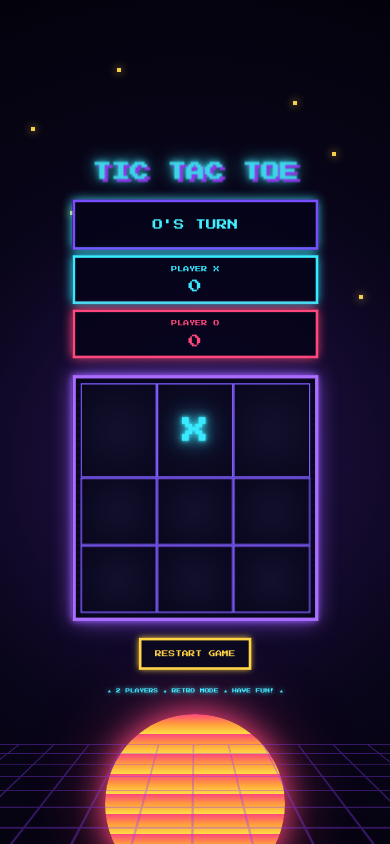
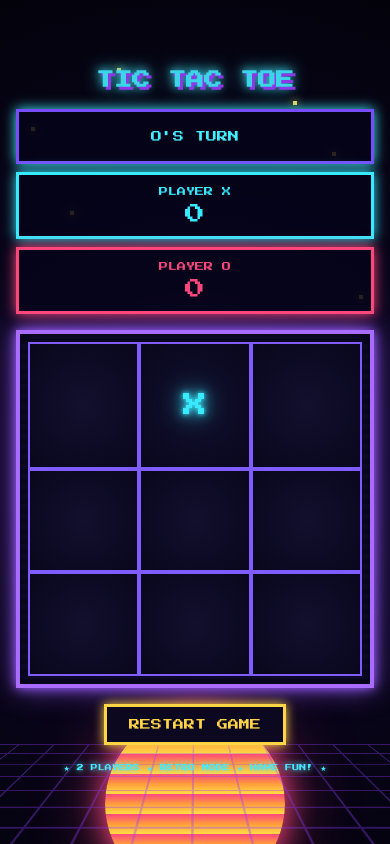
Before and after one commit to krishival09/Retro-Tic-Tac-Toe, a plain HTML site: page Tic Tac Toe.html in a window 390 px wide. Both pictures are taken after a click on the button 194 px from the left and 421 px from the top of the page. Drawn offline with Linux system fonts and the light colour scheme.

Commit message:
Refactor styles for improved layout and responsiveness
Adjusted styles for better responsiveness and visual appeal. Reduced sizes and margins for various elements.

```diff
--- a/Tic Tac Toe.html
+++ b/Tic Tac Toe.html
@@ -13,6 +13,10 @@
     box-sizing: border-box;
 }
 
+html, body {
+    height: 100%;
+}
+
 body {
     margin: 0;
     min-height: 100vh;
@@ -20,6 +24,7 @@ body {
     display: flex;
     justify-content: center;
     align-items: center;
+    padding: 16px;
 
     background:
         radial-gradient(circle at 50% 55%, #25134d 0%, #09051a 55%, #03020b 100%);
@@ -77,16 +82,17 @@ body::before {
 
 /* =========================
    GAME CONTAINER
+   (sized with clamp()/vh instead of a blanket
+   transform:scale so it fits laptop screens
+   without ever overflowing or getting tiny)
 ========================= */
 
 .game {
-    width: min(95vw, 850px);
+    width: min(90vw, 480px);
+    max-height: 94vh;
     text-align: center;
     position: relative;
     z-index: 2;
-
-    transform: scale(0.67);
-    transform-origin: center center;
 }
 
 /* =========================
@@ -94,16 +100,16 @@ body::before {
 ========================= */
 
 .title {
-    font-size: clamp(28px, 7vw, 64px);
-    margin-bottom: 25px;
-    line-height: 1.2;
+    font-size: clamp(18px, 4vw, 32px);
+    margin: 0 0 16px;
+    line-height: 1.3;
 
     color: #43e8ff;
 
     text-shadow:
-        5px 5px 0 #9b3cff,
-        0 0 10px #43e8ff,
-        0 0 25px #43e8ff;
+        3px 3px 0 #9b3cff,
+        0 0 8px #43e8ff,
+        0 0 18px #43e8ff;
 
     animation: titleGlow 2s infinite alternate;
 }
@@ -124,16 +130,16 @@ body::before {
 .top {
     display: grid;
     grid-template-columns: 1fr 1.5fr 1fr;
-    gap: 15px;
+    gap: 10px;
     align-items: center;
-    margin-bottom: 25px;
+    margin-bottom: 16px;
 }
 
 .panel {
-    padding: 18px 10px;
-    border: 4px solid;
+    padding: 12px 6px;
+    border: 3px solid;
     background: rgba(5, 4, 25, .85);
-    box-shadow: 0 0 15px currentColor;
+    box-shadow: 0 0 12px currentColor;
 }
 
 .player-x {
@@ -147,16 +153,18 @@ body::before {
 }
 
 .panel-title {
-    font-size: 11px;
-    margin-bottom: 12px;
+    font-size: 9px;
+    margin-bottom: 8px;
 }
 
 .score {
-    font-size: 28px;
+    font-size: 20px;
 }
 
 .status {
-    min-height: 75px;
+    min-height: 55px;
+    font-size: 11px;
+    padding: 8px 4px;
 
     display: flex;
     justify-content: center;
@@ -171,9 +179,9 @@ body::before {
 ========================= */
 
 .board-wrapper {
-    padding: 12px;
+    padding: 8px;
 
-    border: 5px solid #a96cff;
+    border: 4px solid #a96cff;
 
     background:
         repeating-linear-gradient(
@@ -186,8 +194,8 @@ body::before {
 
     box-shadow:
         0 0 10px #9b5cff,
-        0 0 30px rgba(155, 92, 255, .7),
-        inset 0 0 20px #050313;
+        0 0 25px rgba(155, 92, 255, .7),
+        inset 0 0 18px #050313;
 }
 
 /* Board itself */
@@ -203,7 +211,7 @@ body::before {
 .cell {
     position: relative;
 
-    border: 3px solid #805cff;
+    border: 2px solid #805cff;
     background:
         radial-gradient(
             circle,
@@ -214,7 +222,7 @@ body::before {
     color: white;
 
     font-family: "Press Start 2P", monospace;
-    font-size: clamp(40px, 10vw, 80px);
+    font-size: clamp(24px, 6vw, 44px);
 
     cursor: pointer;
 
@@ -228,7 +236,7 @@ body::before {
     background: #191440;
 
     box-shadow:
-        inset 0 0 25px rgba(0, 255, 255, .25);
+        inset 0 0 20px rgba(0, 255, 255, .25);
 
     transform: scale(.97);
 }
@@ -240,8 +248,8 @@ body::before {
 
     text-shadow:
         0 0 5px #39eaff,
-        0 0 15px #39eaff,
-        0 0 30px #39eaff;
+        0 0 12px #39eaff,
+        0 0 24px #39eaff;
 
     animation: pop .2s ease-out;
 }
@@ -253,8 +261,8 @@ body::before {
 
     text-shadow:
         0 0 5px #ff477e,
-        0 0 15px #ff477e,
-        0 0 30px #ff477e;
+        0 0 12px #ff477e,
+        0 0 24px #ff477e;
 
     animation: pop .2s ease-out;
 }
@@ -290,8 +298,8 @@ body::before {
 
     to {
         box-shadow:
-            inset 0 0 35px #ffe34d,
-            0 0 20px #ffe34d;
+            inset 0 0 30px #ffe34d,
+            0 0 18px #ffe34d;
     }
 }
 
@@ -300,18 +308,18 @@ body::before {
 ========================= */
 
 .restart {
-    margin-top: 25px;
+    margin-top: 16px;
 
-    padding: 18px 30px;
+    padding: 12px 22px;
 
-    border: 4px solid #ffd447;
+    border: 3px solid #ffd447;
 
     background: #0b0820;
 
     color: #ffd447;
 
     font-family: "Press Start 2P", monospace;
-    font-size: 14px;
+    font-size: 11px;
 
     cursor: pointer;
 
@@ -326,9 +334,9 @@ body::before {
     color: #080515;
 
     box-shadow:
-        0 0 25px #ffd447;
+        0 0 20px #ffd447;
 
-    transform: translateY(-3px);
+    transform: translateY(-2px);
 }
 
 .restart:active {
@@ -340,14 +348,14 @@ body::before {
 ========================= */
 
 .footer {
-    margin-top: 25px;
+    margin-top: 16px;
 
     color: #45eaff;
 
-    font-size: 10px;
+    font-size: 8px;
     line-height: 2;
 
-    text-shadow: 0 0 8px #45eaff;
+    text-shadow: 0 0 6px #45eaff;
 }
 
 /* =========================
@@ -411,10 +419,66 @@ body::before {
 }
 
 /* =========================
+   SMALL LAPTOP / SHORT VIEWPORTS
+   (kicks in when vertical space is tight —
+   typical 13"-14" laptop windows)
+========================= */
+
+@media (max-height: 760px) {
+
+    .title {
+        font-size: clamp(16px, 3vw, 26px);
+        margin-bottom: 10px;
+    }
+
+    .top {
+        margin-bottom: 10px;
+        gap: 8px;
+    }
+
+    .panel {
+        padding: 8px 6px;
+    }
+
+    .panel-title {
+        font-size: 8px;
+        margin-bottom: 5px;
+    }
+
+    .score {
+        font-size: 16px;
+    }
+
+    .status {
+        min-height: 42px;
+        font-size: 9px;
+    }
+
+    .board-wrapper {
+        padding: 6px;
+    }
+
+    .cell {
+        font-size: clamp(20px, 5vw, 34px);
+    }
+
+    .restart {
+        margin-top: 10px;
+        padding: 9px 16px;
+        font-size: 9px;
+    }
+
+    .footer {
+        margin-top: 10px;
+        font-size: 7px;
+    }
+}
+
+/* =========================
    MOBILE
 ========================= */
 
-@media (max-width: 650px) {
+@media (max-width: 480px) {
 
     .game {
         width: 94vw;
@@ -427,31 +491,6 @@ body::before {
 
     .status {
         order: -1;
-    }
-
-    .panel {
-        padding: 12px;
-    }
-
-    .panel-title {
-        font-size: 9px;
-    }
-
-    .score {
-        font-size: 20px;
-    }
-
-    .board-wrapper {
-        padding: 7px;
-    }
-
-    .cell {
-        border-width: 2px;
-    }
-
-    .restart {
-        font-size: 10px;
-        padding: 15px 20px;
     }
 
     .footer {
```
